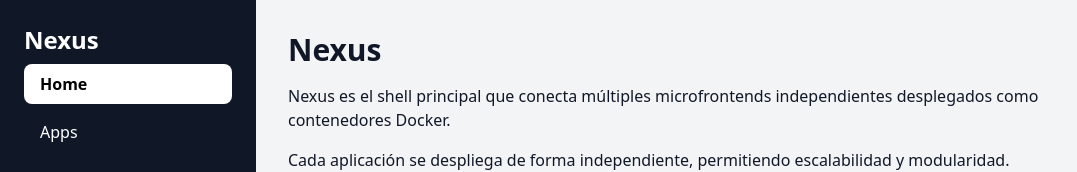
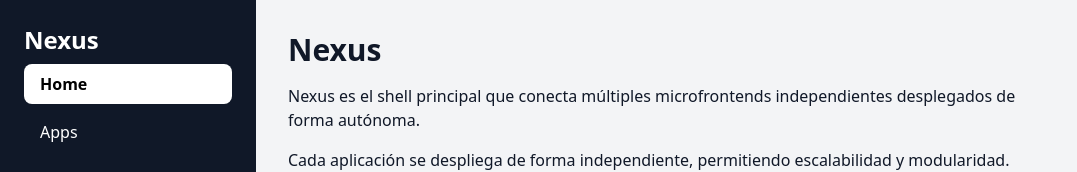
Before and after one commit to ChrisMoyaP/Nexus, a Next.js app: page / in a window 1280 px wide. Shown: the top 172 px of the page, without its empty margins (0-1077 px from the left). Built offline with nearby package versions, Linux system fonts and the light colour scheme.

Commit message:
delete docker

```diff
--- a/app/page.tsx
+++ b/app/page.tsx
@@ -5,7 +5,7 @@ export default function Home() {
 
       <p className="mb-4">
         Nexus es el shell principal que conecta múltiples microfrontends
-        independientes desplegados como contenedores Docker.
+        independientes desplegados de forma autónoma.
       </p>
 
       <p className="mb-4">
```
Also changed, not shown: 2 other files (tests, documents, lock files or other folders).
